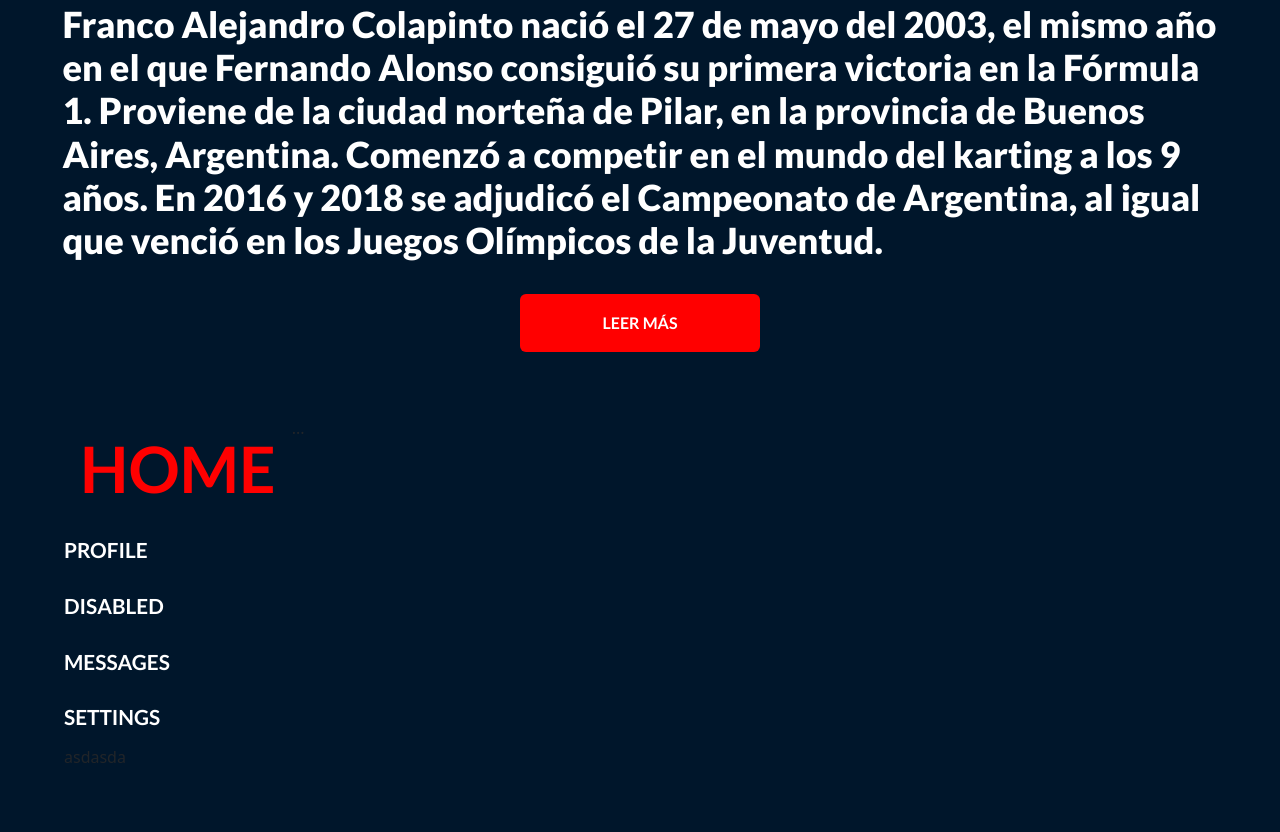
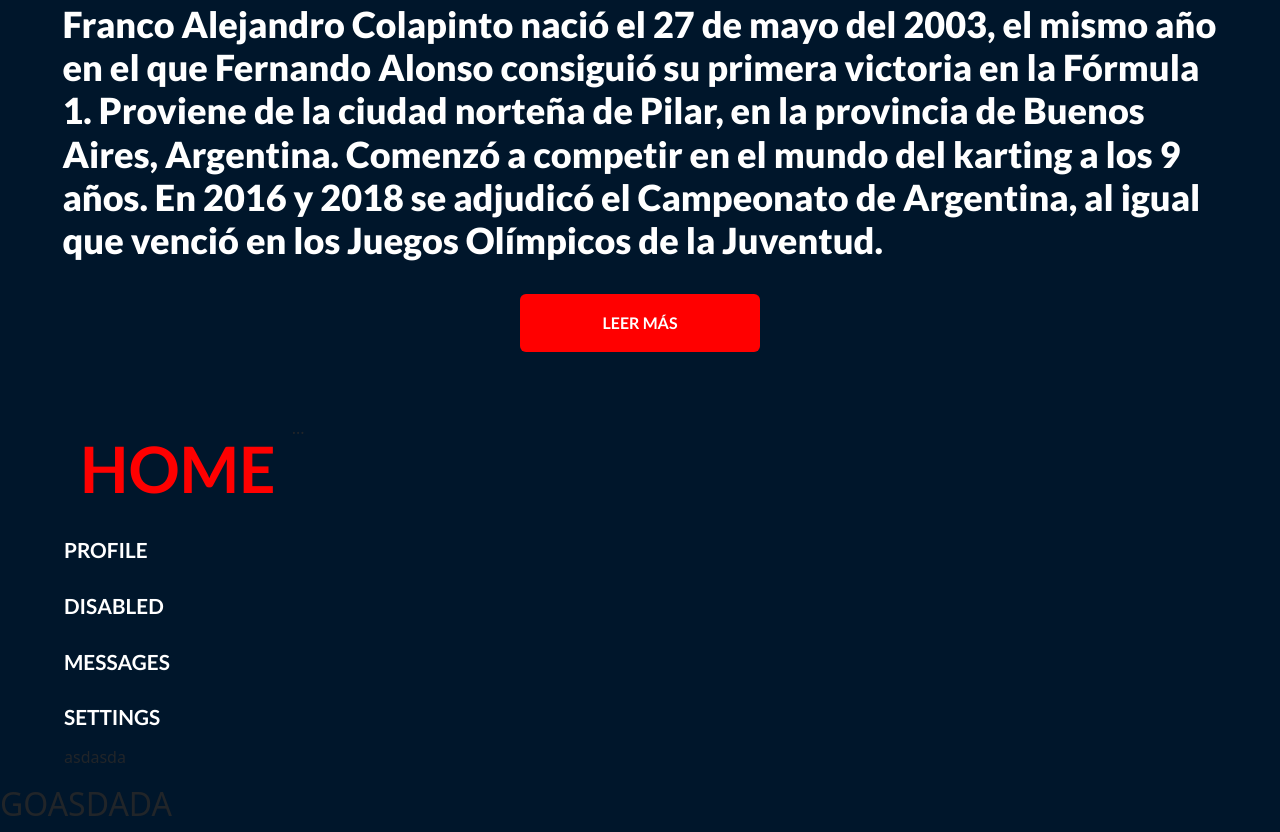
Before and after one commit to Frankuku/Colapinto-wiki, a plain HTML site: page index.html in a window 1280 px wide. Shown: the part 1164-1996 px from the top of the page. Before the commit the page ends 1949 px from the top, so only its background shows below. Drawn offline with nearby package versions, Linux system fonts and the light colour scheme.

Commit message:
agregue un h2

```diff
--- a/index.html
+++ b/index.html
@@ -170,6 +170,7 @@
         </div>
         <p>asdasda</p>
     </article>
+    <h2>GOASDADA</h2>
 
 
     <script src="https://cdn.jsdelivr.net/npm/@popperjs/core@2.11.8/dist/umd/popper.min.js"
```
